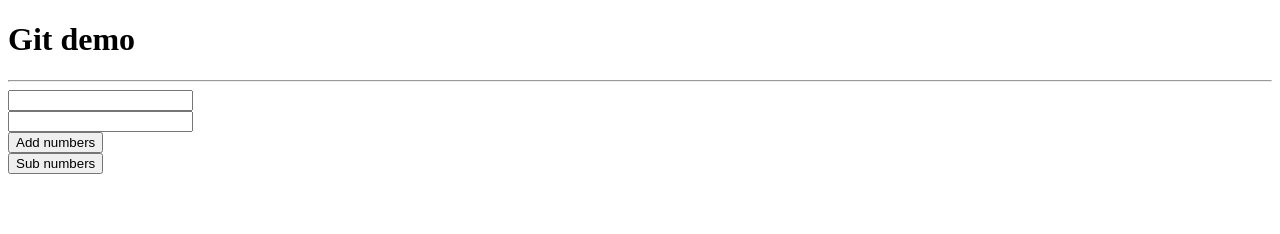
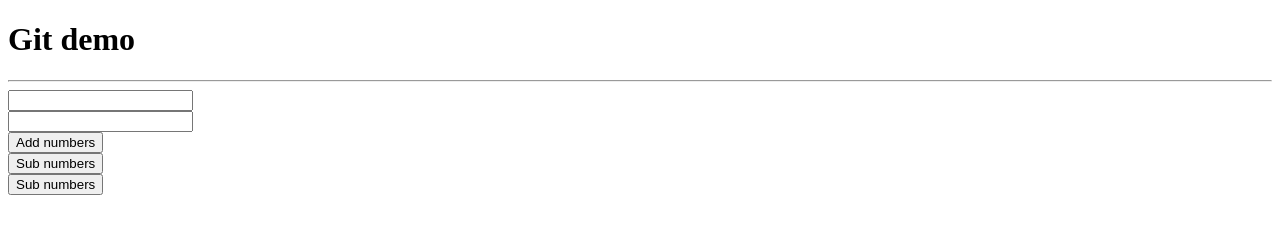
Before and after one commit to siposm/wblr-git-demo, a plain HTML site: page index.html in a window 1280 px wide. Drawn offline with Linux system fonts and the light colour scheme.

Commit message:
html UI updated

```diff
--- a/index.html
+++ b/index.html
@@ -12,6 +12,7 @@
 	<input type="number" id="param-b"><br>
 	<button onclick="addition()">Add numbers</button><br>
 	<button onclick="subtraction()">Sub numbers</button><br>
+	<button onclick="multiplication()">Sub numbers</button><br>
 	<!-- HÁZI FELADAT:
 			- a mostani feladatot továbbcsinálni a következők mentén
 			-- legyen egy ADD gomb -> két szám összeadása, result-ba eredmény kiírása
```
